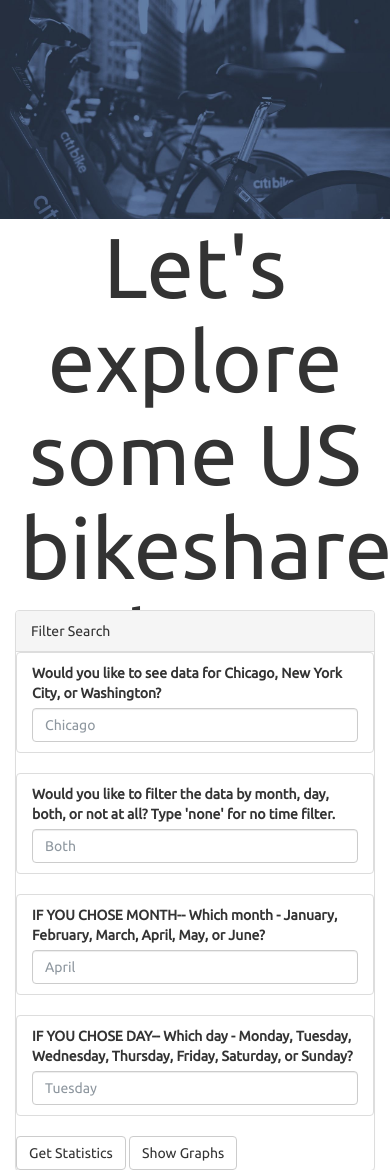
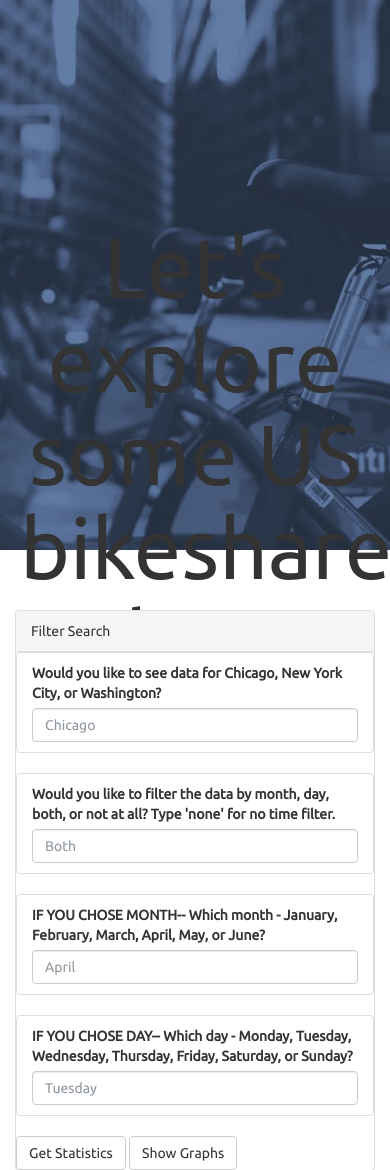
Before and after one commit to maivey/bikeshare-heroku-test, a Flask app: page / in a window 390 px wide. Shown: the part 62-1232 px from the top of the page. Run offline with Flask 2, Linux system fonts and the light colour scheme; some libraries are stand-ins or nearby versions.

Commit message:
Fix responsive display

```diff
--- a/bikeshare_app/static/css/style.css
+++ b/bikeshare_app/static/css/style.css
@@ -150,13 +150,13 @@
     padding: 20px;
     margin: 0;
     /* background: black; */
-    background-image: url("../images/bikeshare.jpg");
+    /*background-image: url("../images/bikeshare.jpg");*/
     background-attachment: fixed;
     /*background-position: bottom center;*/
     background-position: top center;
     background-repeat: no-repeat;
-    background-size: contain;
-    /*background-size: cover;*/
+    /*background-size: contain;*/
+    background-size: cover;
   }
 }
 
@@ -207,13 +207,13 @@
     padding: 20px;
     margin: 0;
     /* background: black; */
-    background-image: url("../images/bikeshare.jpg");
+    /*background-image: url("../images/bikeshare.jpg");*/
     background-attachment: fixed;
     /*background-position: bottom center;*/
     background-position: top center;
-    /*background-size: cover;*/
+    background-size: cover;
     background-repeat: no-repeat;
-    background-size: contain;
+    /*background-size: contain;*/
   }
 
   .hero h1 {
```
